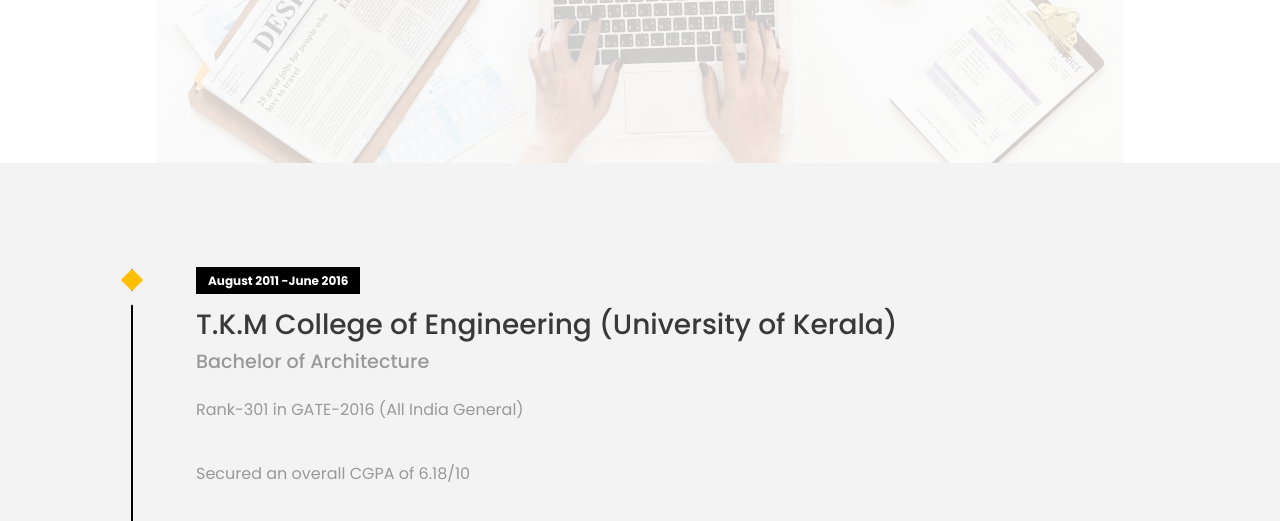
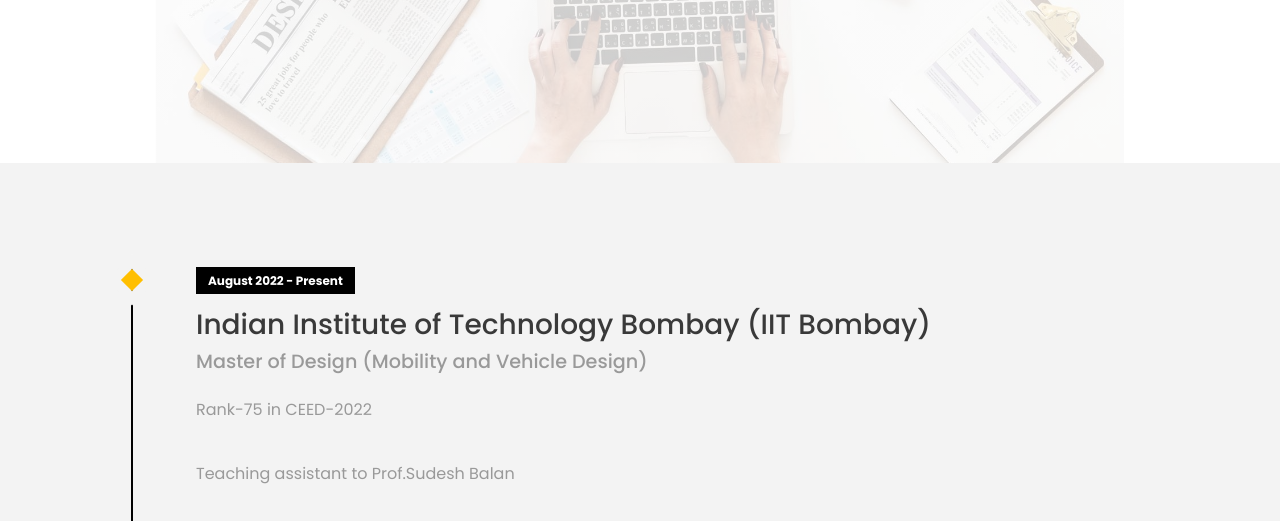
Before and after one commit to shamiliq/arshamil.github.io, a website: page education.html in a window 1280 px wide. Shown: the part 238-759 px from the top of the page. Drawn offline with Linux system fonts and the light colour scheme.

Commit message:
Update education.html

```diff
--- a/education.html
+++ b/education.html
@@ -94,17 +94,27 @@
             </div>
             <div class="col-md-12">
                 <ul class="timeline">
-
+                     <li class="timeline-event" data-aos="fade-up">
+                        <label class="timeline-event-icon"></label>
+                        <div class="timeline-event-copy">
+                            <p class="timeline-event-thumbnail">August 2022 - Present</p>
+                            <h3>Indian Institute of Technology Bombay (IIT Bombay)</h3>
+                            <h4>Master of Design (Mobility and Vehicle Design)</h4>
+                            <p>Rank-75  in CEED-2022
+                            <p>Teaching assistant to Prof.Sudesh Balan</p>
+                            <p>Mentor at ELIT, IIT Bombay</p>
+                        </div>
+                    </li>
                     <li class="timeline-event" data-aos="fade-up">
                         <label class="timeline-event-icon"></label>
                         <div class="timeline-event-copy">
-                            <p class="timeline-event-thumbnail">August 2011 -June 2016</p>
+                            <p class="timeline-event-thumbnail">August 2011 - June 2016</p>
                             <h3>T.K.M College of Engineering (University of Kerala)</h3>
                             <h4>Bachelor of Architecture</h4>
-                            <p>Rank-301 in GATE-2016 (All India General)
+                            <p>Rank-301 in GATE-2016
                             <p>Secured an overall CGPA of 6.18/10</p>
                             <p>Co-ordinator of HUDCO competition in Annual NASA Convention at hyderabad (2014)</p>
-                            <p> Co-ordinator of north india tour (2015)</p>
+                            <p>Co-ordinator of north india tour (2015)</p>
                         </div>
                     </li>
                     <li class="timeline-event" data-aos="fade-up">
```
